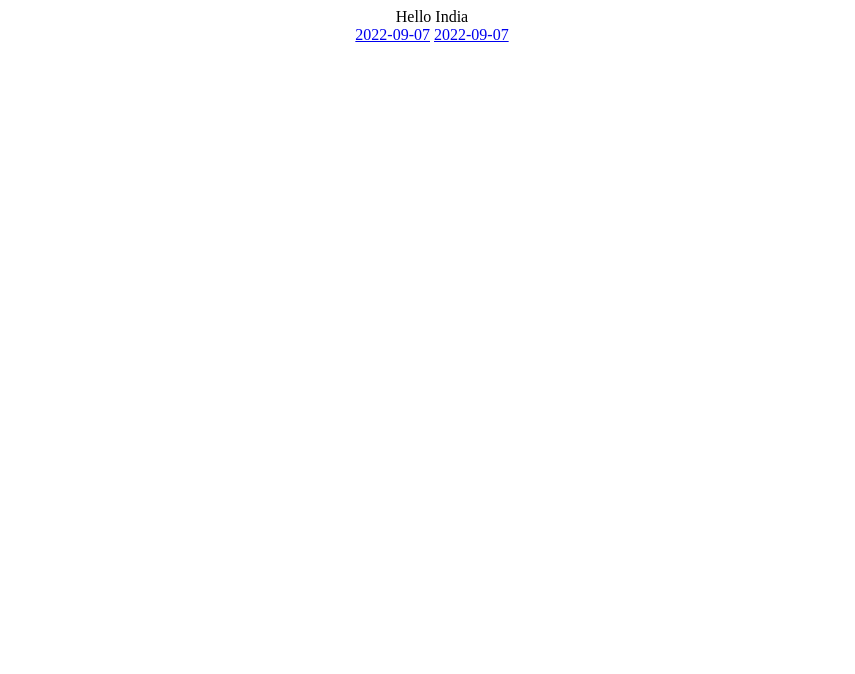
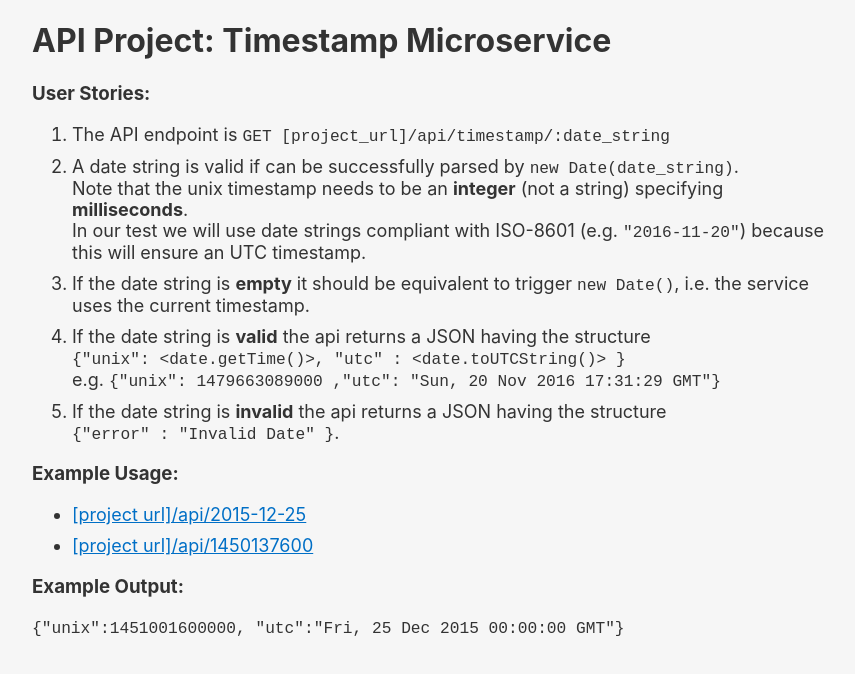
Before and after one commit to ankurkumarverma/timestamp, a website: page public/index.html in a window 1280 px wide. Shown: the whole page, without its empty margins (208-1063 px from the left). Drawn offline with Linux system fonts and the light colour scheme.

Commit message:
m index file

```diff
--- a/public/index.html
+++ b/public/index.html
@@ -1,19 +1,72 @@
 <!DOCTYPE html>
 <html lang="en">
 <head>
-    <meta charset="UTF-8">
-    <meta http-equiv="X-UA-Compatible" content="IE=edge">
-    <meta name="viewport" content="width=device-width, initial-scale=1.0">
-    <title>Timestamp Microservice</title>
-   <style>
-    body{
-        text-align: center;
+  <meta charset="UTF-8">
+  <meta name="viewport" content="width=device-width, initial-scale=1.0">
+  <meta http-equiv="X-UA-Compatible" content="ie=edge">
+  <title>Timestamp Microservice</title>
+  <style>
+    body {
+      font-family: -apple-system, BlinkMacSystemFont, 'Segoe UI', Roboto, Oxygen-Sans, Ubuntu, Cantarell, 'Helvetica Neue', sans-serif;
+      color: #333;
+        background-color: #f6f6f6;
     }
-   </style>
+
+    .container {
+      width: 100%;
+      max-width: 800px;
+      margin-left: auto;
+      margin-right: auto;
+    }
+
+    li {
+      margin-bottom: 10px;
+    }
+
+    li, p {
+      font-size: 18px;
+    }
+
+    code {
+      font-size: 90%;
+    }
+
+    a {
+      color: #006fc6;
+    }
+  </style>
 </head>
 <body>
-    <div>Hello India</div>
-    <a href="/api/2022-09-07">2022-09-07</a>
-    <a href="/api/1662508800000">2022-09-07</a>
+  <div class="container">
+    <h1>API Project: Timestamp Microservice</h1>
+    <h3>User Stories:</h1>
+    <ol class="user-stories">
+      <li>The API endpoint is <code>GET [project_url]/api/timestamp/:date_string</code></li>
+      <li>A date string is valid if can be successfully parsed by <code>new Date(date_string)</code>.<br>
+        Note that the unix timestamp needs to be an <strong>integer</strong> (not a string) specifying <strong>milliseconds</strong>.<br>
+        In our test we will use date strings compliant with ISO-8601 (e.g. <code>"2016-11-20"</code>) because this will ensure an UTC timestamp.</li>
+      <li>If the date string is <strong>empty</strong> it should be equivalent to trigger <code>new Date()</code>, i.e. the service uses the current timestamp.</li>
+      <li>If the date string is <strong>valid</strong> the api returns a JSON having the structure<br><code>{"unix": &lt;date.getTime()&gt;, "utc" : &lt;date.toUTCString()&gt; }</code><br>
+        e.g. <code>{"unix": 1479663089000 ,"utc": "Sun, 20 Nov 2016 17:31:29 GMT"}</code></li>
+      <li>If the date string is <strong>invalid</strong> the api returns a JSON having the structure <br>
+        <code>{"error" : "Invalid Date" }</code>.
+      </li>
+    </ol>
+
+    <h3>Example Usage:</h3>
+    <ul>
+      <li>
+        <a href="api/2015-12-25">[project url]/api/2015-12-25</a>
+      </li>
+      <li>
+        <a href="api/1450137600000">[project url]/api/1450137600</a>
+      </li>
+    </ul>
+
+    <h3>Example Output:</h3>
+    <p>
+      <code>{"unix":1451001600000, "utc":"Fri, 25 Dec 2015 00:00:00 GMT"}</code>
+    </p>
+  </div>
 </body>
 </html>
```
